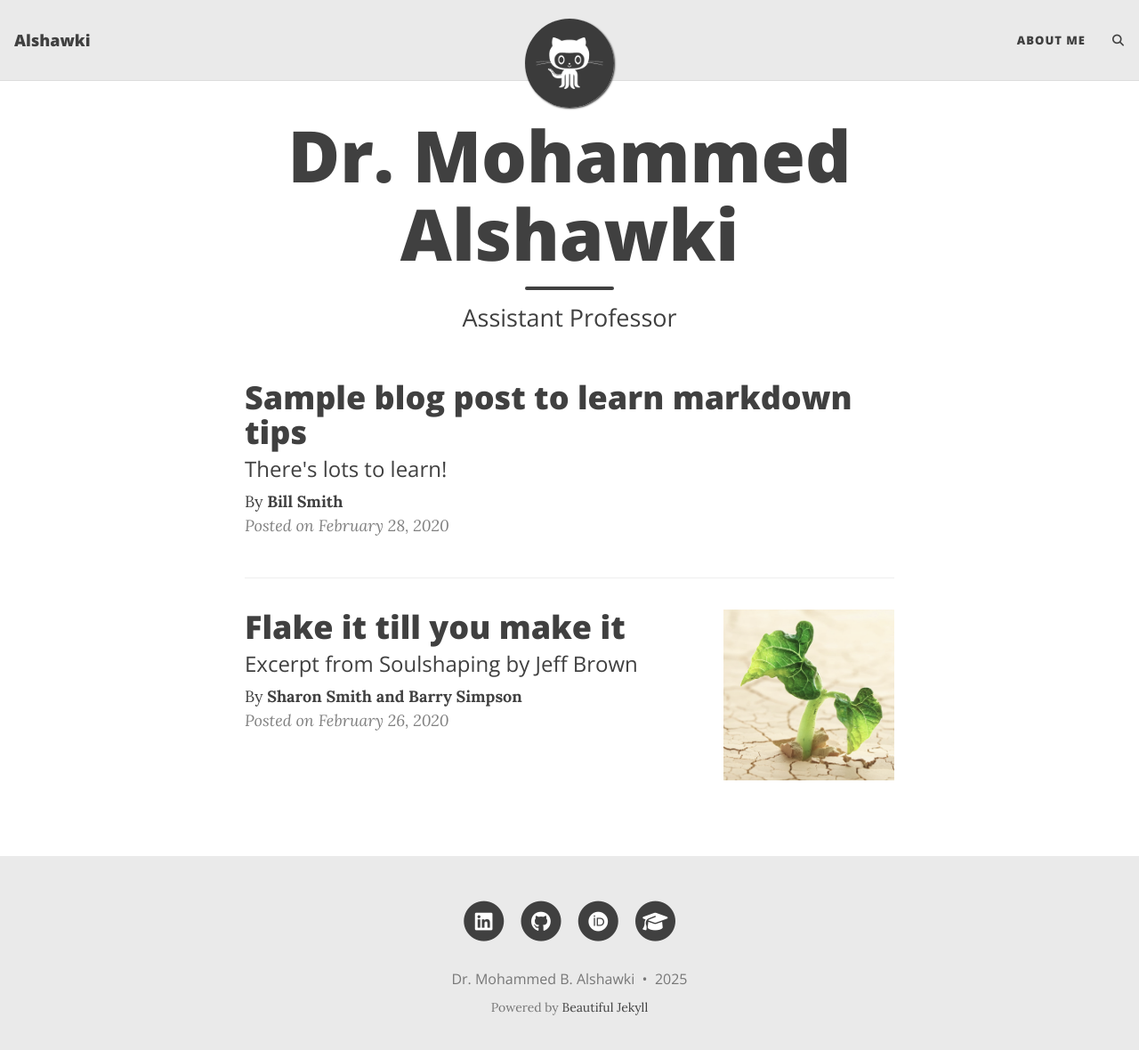
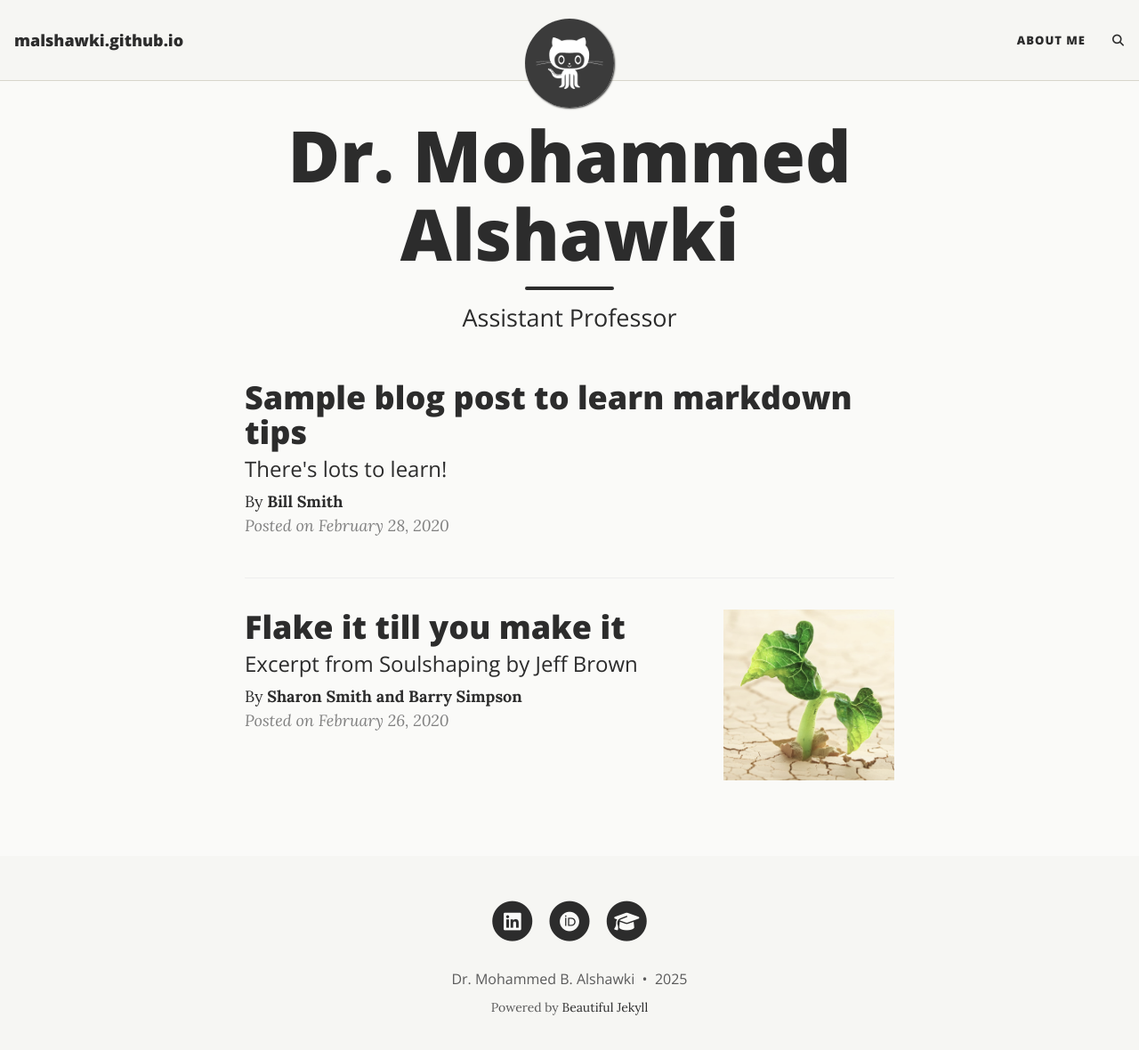
Before and after one commit to malshawki/malshawki.github.io, a Jekyll site: the page built from index.html, in a window 1280 px wide and 1193 px high. Shown: the top 1180 px of the window at 89% size. Built offline with Jekyll 4.4.1, drawn with Linux system fonts in a browser that asks for light colours; the list of posts is cut into pages by our own code; comment, search, counter and statistics services are not loaded; some of the changed lines change nothing that is shown.

Commit message:
Update _config.yml

```diff
--- a/_config.yml
+++ b/_config.yml
@@ -10,7 +10,7 @@
 ############################
 
 # Name of website
-title: Alshawki
+title:
 
 # Your name to show in the footer
 author: Dr. Mohammed B. Alshawki
@@ -53,7 +53,7 @@
   #email: "someone@example.com"
   #rss: true  # remove this line if you don't want to show an RSS link at the bottom
   linkedin: alshawki
-  github: malshawki
+  #github: malshawki
   #twitter: daattali
   #patreon: DeanAttali
   #youtube: "@daattali"
@@ -136,17 +136,28 @@
 
 # Personalize the colours in your website. Colour values can be any valid CSS colour
 
-page-col: "#FFFFFF"
-text-col: "#404040"
-link-col: "#008AFF"
-hover-col: "#0085A1"
-navbar-col: "#EAEAEA"
-navbar-text-col: "#404040"
-navbar-border-col: "#DDDDDD"
-footer-col: "#EAEAEA"
-footer-text-col: "#777777"
-footer-link-col: "#404040"
-footer-hover-col: "#0085A1"
+#page-col: "#FFFFFF"
+#text-col: "#404040"
+#link-col: "#008AFF"
+#hover-col: "#0085A1"
+#navbar-col: "#EAEAEA"
+#navbar-text-col: "#404040"
+#navbar-border-col: "#DDDDDD"
+#footer-col: "#EAEAEA"
+#footer-text-col: "#777777"
+#footer-link-col: "#404040"
+#footer-hover-col: "#0085A1"
+page-col: "#FAFAF8"
+text-col: "#2C2C2C"
+link-col: "#DAA520"
+hover-col: "#C69200"
+navbar-col: "#F6F6F3"
+navbar-text-col: "#2C2C2C"
+navbar-border-col: "#D8D5CC"
+footer-col: "#F6F6F3"
+footer-text-col: "#5A5A5A"
+footer-link-col: "#2C2C2C"
+footer-hover-col: "#C69200"
 
 # Alternatively, the navbar, footer, and page background can be set to an image
 # instead of colour
```
